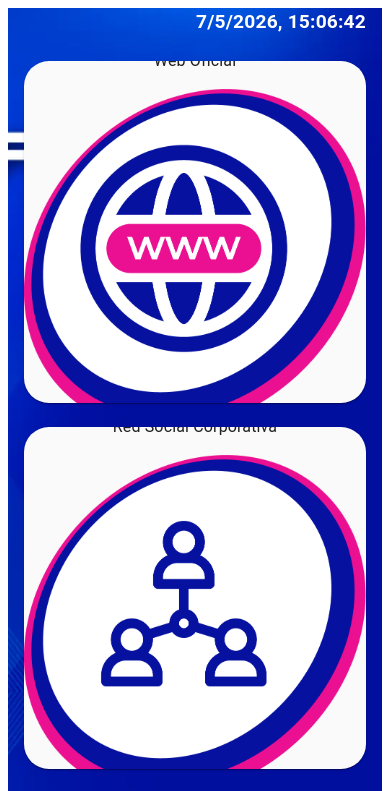
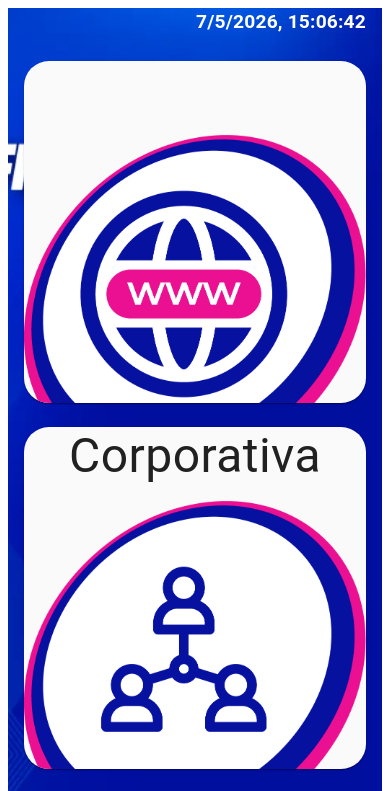
Before and after one commit to Vitoboos/KioskReact, a React (Vite) app: page / in a window 390 px wide. Shown: the top 791 px of the page. Built offline with nearby package versions, Linux system fonts and the light colour scheme.

Commit message:
Responsive UI changes

```diff
--- a/src/components/Agent.tsx
+++ b/src/components/Agent.tsx
@@ -14,7 +14,7 @@ const Agent = ({ image }: AgentProps) => {
                 alt="Agente Corporativo"
                 sx={{
                     width: "100%",
-                    aspectRatio: "1/1",
+                    aspectRatio: "2/3",
                     "@media (orientation:landscape)": {
                         width: "200%",
                         aspectRatio: "2/3",
--- a/src/components/MenuItem.tsx
+++ b/src/components/MenuItem.tsx
@@ -47,10 +47,25 @@ const MenuItem = ({ title, image, site }: MenuItemProps) => {
                     }}
                 >
                     <CardContent>
-                        <Typography sx={{ fontSize: "1rem" }}>
+                        <Typography
+                            sx={{
+                                fontSize: "3rem",
+                                lineHeight: "1.2",
+                                height: "7.2rem",
+                                textAlign: "center",
+                                "@media (orientation: landscape)": {
+                                    fontSize: "2rem",
+                                    lineHeight: "1.2",
+                                    height: "5.2rem",
+                                    display: "flex",
+                                    alignItems: "center",
+                                }
+                            }}>
                             {title}
                         </Typography>
                     </CardContent>
+
+
                     <CardMedia
                         component="img"
                         image={image}
@@ -60,6 +75,7 @@ const MenuItem = ({ title, image, site }: MenuItemProps) => {
                             objectFit: "contain",
                         }}
                     />
+
                 </Card>
             </Grid>
         </>
--- a/src/data/contrato.ts
+++ b/src/data/contrato.ts
@@ -105,7 +105,7 @@ export const contrato = [
         url: "/pdf/contrato/Clausula Nro. 21- Dia de la Madre y del Padre (2).pdf"
     },
     {
-        id: 21,
+        id: 22,
         name: "22. Reuniones Junta Directiva Sintra Rolda",
         url: "/pdf/contrato/Clausula Nro. 22- Reuniones Junta Directiva Sintra Rolda (2).pdf"
     },
```
